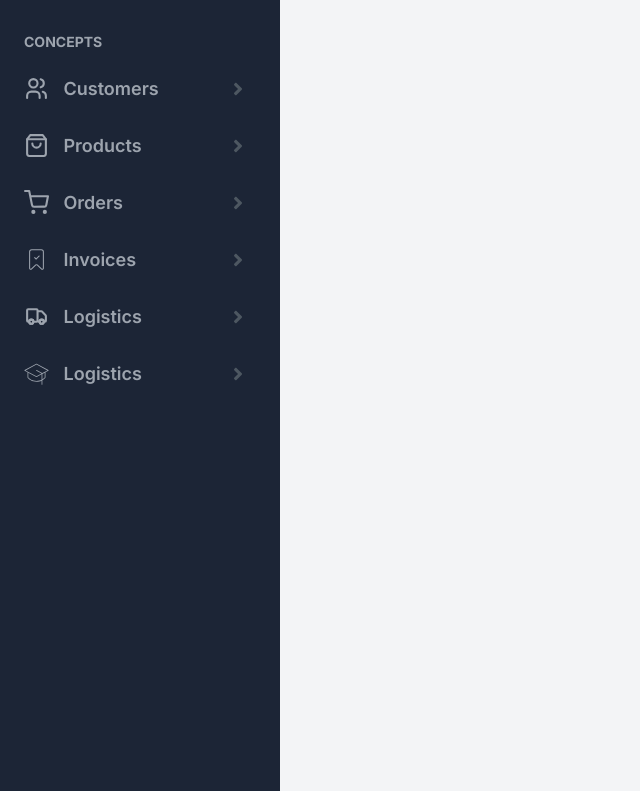
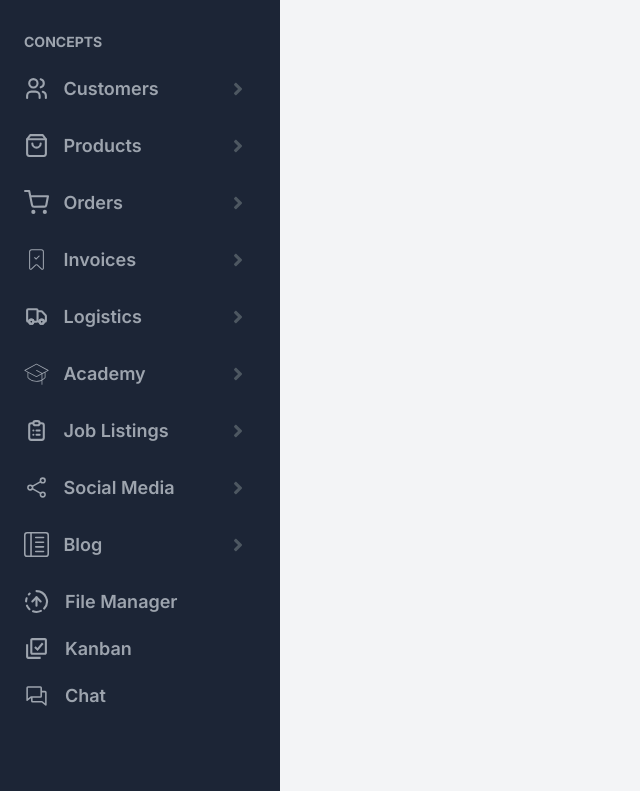
Before and after one commit to osimxon992-png/devias, a React (Vite) app: page / in a window 1280 px wide. Shown: the part 315-1106 px from the top of the page, without its empty margins (0-640 px from the left). Built offline with nearby package versions, Linux system fonts and the light colour scheme.

Commit message:
hehehehe

```diff
--- a/src/components/editedSidebar/EditedSidebar.jsx
+++ b/src/components/editedSidebar/EditedSidebar.jsx
@@ -1,20 +1,25 @@
 import { FaAngleDown, FaAngleRight } from "react-icons/fa";
 import logo from "../../assets/Link.png";
 import "./EditedSiderbar.css";
-import { BiHomeSmile } from "react-icons/bi";
+import { BiHomeSmile, BiSelectMultiple } from "react-icons/bi";
 import { Link } from "react-router-dom";
 import { MdOutlineAnalytics } from "react-icons/md";
-import { IoAnalytics } from "react-icons/io5";
-import { CiBitcoin, CiBookmarkCheck } from "react-icons/ci";
+import { IoAnalytics, IoShareSocialOutline } from "react-icons/io5";
+import { CiBitcoin, CiBookmarkCheck, CiMail } from "react-icons/ci";
 import { TbUsers } from "react-icons/tb";
 import { FiShoppingBag, FiShoppingCart } from "react-icons/fi";
-import { HiOutlineTruck } from "react-icons/hi";
-import { PiGraduationCapThin } from 'react-icons/pi';
+import { HiOutlineClipboardList, HiOutlineTruck } from "react-icons/hi";
+import { PiChats, PiGraduationCapThin } from "react-icons/pi";
+import { BsReverseLayoutTextSidebarReverse } from "react-icons/bs";
+import { LuCircleFadingArrowUp } from "react-icons/lu";
+import { useState } from "react";
 
 function EditedSidebar() {
+  const [first, setFirst] = useState(true);
+  const [second, setSecond] = useState(true);
   return (
     <div>
-      <div className="w-[280px] h-[1106px] p-[24px_32px_24px_24px] bg-[#1C2536]">
+      <div className="w-[280px] min-h-[1106px] h-auto p-[24px_32px_24px_24px] bg-[#1C2536]">
         <div className="flex items-center mb-[30px]">
           <img className="mr-[16px]" src={logo} alt="" />
           <div className="mr-[75px]">
@@ -78,7 +83,9 @@ function EditedSidebar() {
         <h2 className="uppercase font-bold inter text-[14px] text-[#9DA4AE] mb-[23px]">
           Concepts
         </h2>
-        <div className="flex items-center justify-between mb-[30px]">
+        <div
+          className={`flex items-center justify-between ${second ? "mb-[30px]" : "mb-[20px]"}`}
+        >
           <TbUsers className="text-[25px] text-[#9DA4AE]" />
           <Link
             to={"/"}
@@ -86,8 +93,33 @@ function EditedSidebar() {
           >
             Customers
           </Link>
-          <FaAngleRight className="text-[20px] text-[#4D5761]" />
+          {second ? (
+            <FaAngleRight
+              className="text-[20px] text-[#4D5761] cursor-pointer"
+              onClick={() => setSecond(!second)}
+            />
+          ) : (
+            <FaAngleDown
+              className="text-[20px] text-[#4D5761] cursor-pointer"
+              onClick={() => setSecond(!second)}
+            />
+          )}
         </div>
+        <h3
+          className={`inter font-medium text-[#9DA4AE] ml-[40px] mb-[25px] ${second ? "hidden" : "block"}`}
+        >
+          List
+        </h3>
+        <h3
+          className={`inter font-medium text-[#9DA4AE] ml-[40px] mb-[25px] ${second ? "hidden" : "block"}`}
+        >
+          Details
+        </h3>
+        <h3
+          className={`inter font-medium text-[#9DA4AE] ml-[40px] mb-[25px] ${second ? "hidden" : "block"}`}
+        >
+          Edit
+        </h3>
         <div className="flex items-center justify-between mb-[30px]">
           <FiShoppingBag className="text-[25px] text-[#9DA4AE]" />
           <Link
@@ -128,15 +160,94 @@ function EditedSidebar() {
           </Link>
           <FaAngleRight className="text-[20px] text-[#4D5761]" />
         </div>
-        <div className="flex items-center justify-between mb-[30px]">
+        <div
+          className={`flex items-center justify-between ${second ? "mb-[30px]" : "mb-[20px]"}`}
+        >
           <PiGraduationCapThin className="text-[25px] text-[#9DA4AE]" />
           <Link
             to={"/"}
             className="inter font-semibold text-[18px] text-[#9DA4AE] w-[150px]"
           >
-            Logistics
+            Academy
+          </Link>
+          {first ? (
+            <FaAngleRight
+              className="text-[20px] text-[#4D5761] cursor-pointer"
+              onClick={() => setFirst(!first)}
+            />
+          ) : (
+            <FaAngleDown
+              className="text-[20px] text-[#4D5761] cursor-pointer"
+              onClick={() => setFirst(!first)}
+            />
+          )}
+        </div>
+        <h3
+          className={`inter font-medium text-[#9DA4AE] ml-[40px] mb-[25px] ${first ? "hidden" : "block"}`}
+        >
+          Dashboard
+        </h3>
+        <h3
+          className={`inter font-medium text-[#9DA4AE] ml-[40px] mb-[25px] ${first ? "hidden" : "block"}`}
+        >
+          Course
+        </h3>
+        <div className="flex items-center justify-between mb-[30px]">
+          <HiOutlineClipboardList className="text-[25px] text-[#9DA4AE]" />
+          <Link
+            to={"/"}
+            className="inter font-semibold text-[18px] text-[#9DA4AE] w-[150px]"
+          >
+            Job Listings
           </Link>
           <FaAngleRight className="text-[20px] text-[#4D5761]" />
+        </div>
+        <div className="flex items-center justify-between mb-[30px]">
+          <IoShareSocialOutline className="text-[25px] text-[#9DA4AE]" />
+          <Link
+            to={"/"}
+            className="inter font-semibold text-[18px] text-[#9DA4AE] w-[150px]"
+          >
+            Social Media
+          </Link>
+          <FaAngleRight className="text-[20px] text-[#4D5761]" />
+        </div>
+        <div className="flex items-center justify-between mb-[30px]">
+          <BsReverseLayoutTextSidebarReverse className="text-[25px] text-[#9DA4AE]" />
+          <Link
+            to={"/"}
+            className="inter font-semibold text-[18px] text-[#9DA4AE] w-[150px]"
+          >
+            Blog
+          </Link>
+          <FaAngleRight className="text-[20px] text-[#4D5761]" />
+        </div>
+        <div className="flex items-center gap-[16px] mb-[20px]">
+          <LuCircleFadingArrowUp className="text-[25px] text-[#9DA4AE]" />
+          <Link
+            to={"/"}
+            className="inter font-semibold text-[18px] text-[#9DA4AE]"
+          >
+            File Manager
+          </Link>
+        </div>
+        <div className="flex items-center gap-[16px] mb-[20px]">
+          <BiSelectMultiple className="text-[25px] text-[#9DA4AE]" />
+          <Link
+            to={"/"}
+            className="inter font-semibold text-[18px] text-[#9DA4AE]"
+          >
+            Kanban
+          </Link>
+        </div>
+        <div className="flex items-center gap-[16px] mb-[20px]">
+          <PiChats className="text-[25px] text-[#9DA4AE]" />
+          <Link
+            to={"/"}
+            className="inter font-semibold text-[18px] text-[#9DA4AE]"
+          >
+            Chat
+          </Link>
         </div>
       </div>
     </div>
```
